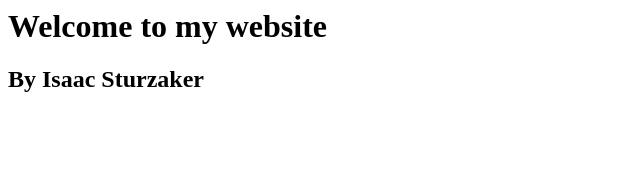
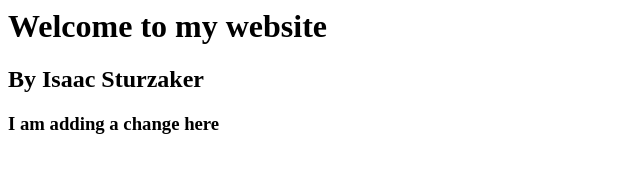
Before and after one commit to ISturz/Assignment2_Repo, a plain HTML site: page Docker/dockerassignkub/index.html in a window 1280 px wide. Shown: the whole page, without its empty margins (0-640 px from the left). Drawn offline with Linux system fonts and the light colour scheme.

Commit message:
Update4 index.html
Added an extra heading

```diff
--- a/Docker/dockerassignkub/index.html
+++ b/Docker/dockerassignkub/index.html
@@ -1,2 +1,3 @@
 <h1>Welcome to my website</h1>
 <h2>By Isaac Sturzaker</h2>
+<h3> I am adding a change here </h3>
```
